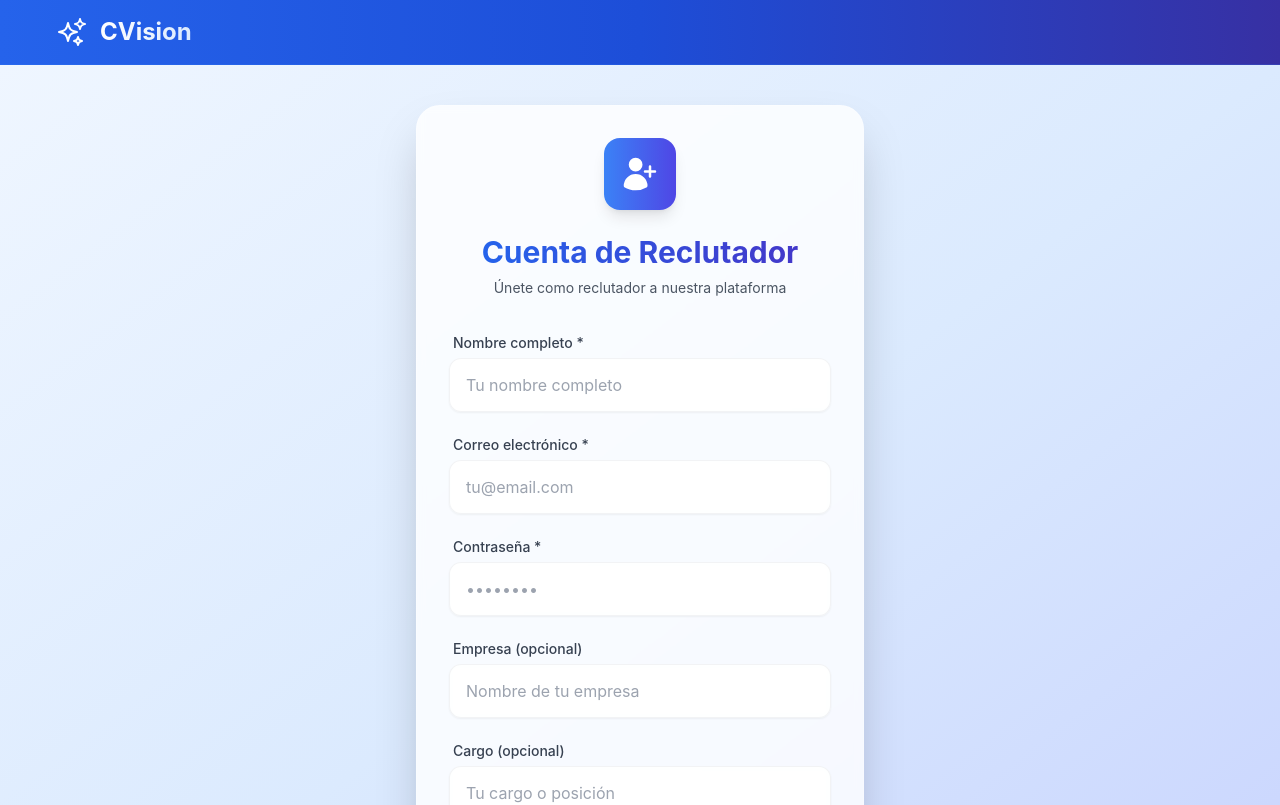
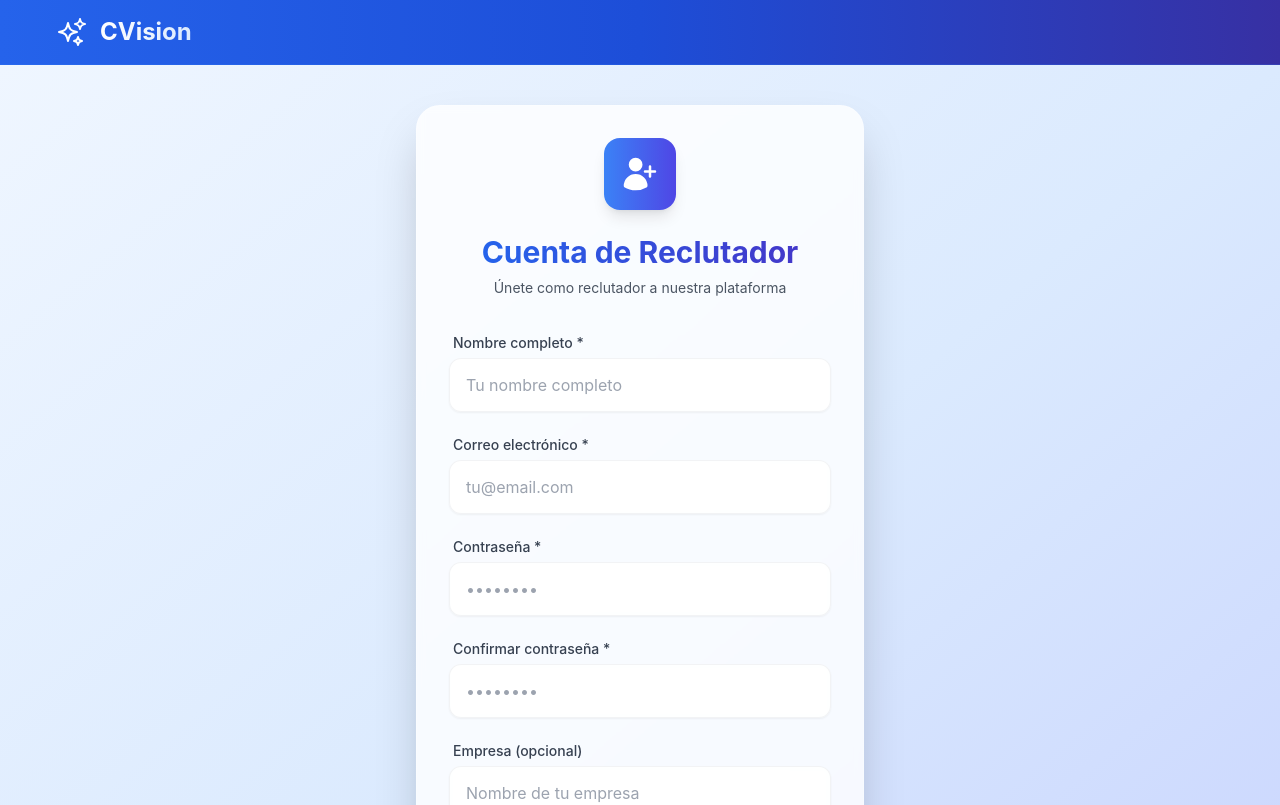
Before and after one commit to Cv-Vision/CVision-Frontend, a React (Vite) app: page /recruiter-register in a window 1280 px wide. Shown: the top 805 px of the page. Built offline with nearby package versions, Linux system fonts and the light colour scheme; no server answers.

Commit message:
added confirmPass to recruiter

```diff
--- a/src/pages/recruiter/RegisterForm.tsx
+++ b/src/pages/recruiter/RegisterForm.tsx
@@ -9,6 +9,7 @@ const RecruiterRegisterForm = () => {
     const [fullName, setFullName] = useState('');
     const [email, setEmail] = useState('');
     const [password, setPassword] = useState('');
+    const [confirmPassword, setConfirmPassword] = useState('');
     const [company, setCompany] = useState('');
     const [position, setPosition] = useState('');
     const [loading, setLoading] = useState(false);
@@ -45,6 +46,12 @@ const RecruiterRegisterForm = () => {
 
         if (password.length < 8) {
             showToast('error', 'La contraseña debe tener al menos 8 caracteres');
+            setLoading(false);
+            return;
+        }
+
+        if (password !== confirmPassword) {
+            showToast('error', 'Las contraseñas no coinciden');
             setLoading(false);
             return;
         }
@@ -138,6 +145,18 @@ const RecruiterRegisterForm = () => {
                     </div>
 
                     <div className="space-y-1">
+                        <label className="text-sm font-medium text-gray-700 ml-1">Confirmar contraseña *</label>
+                        <input
+                            type="password"
+                            placeholder="••••••••"
+                            className="w-full bg-white/70 backdrop-blur-sm border border-gray-200/50 rounded-xl px-4 py-3.5 text-base focus:outline-none focus:ring-2 focus:ring-blue-400 focus:border-transparent transition-all duration-200 shadow-sm hover:shadow-md"
+                            value={confirmPassword}
+                            onChange={e => setConfirmPassword(e.target.value)}
+                            required
+                        />
+                    </div>
+
+                    <div className="space-y-1">
                         <label className="text-sm font-medium text-gray-700 ml-1">
                             Empresa (opcional)
                         </label>
@@ -166,7 +185,7 @@ const RecruiterRegisterForm = () => {
                     <button
                         type="submit"
                         className="w-full bg-gradient-to-r from-blue-500 to-indigo-600 text-white font-semibold py-3.5 rounded-xl shadow-lg hover:shadow-xl transform hover:scale-[1.02] transition-all duration-200 text-base disabled:opacity-50 disabled:cursor-not-allowed disabled:transform-none"
-                        disabled={loading}
+                        disabled={loading || password !== confirmPassword}
                     >
                         {loading ? (
                             <div className="flex items-center justify-center gap-2">
```
